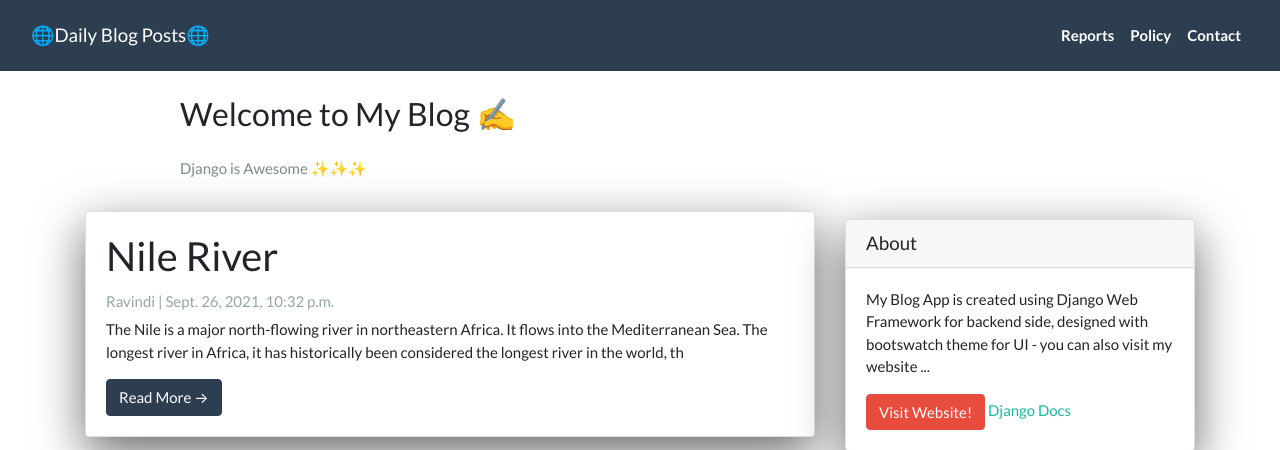
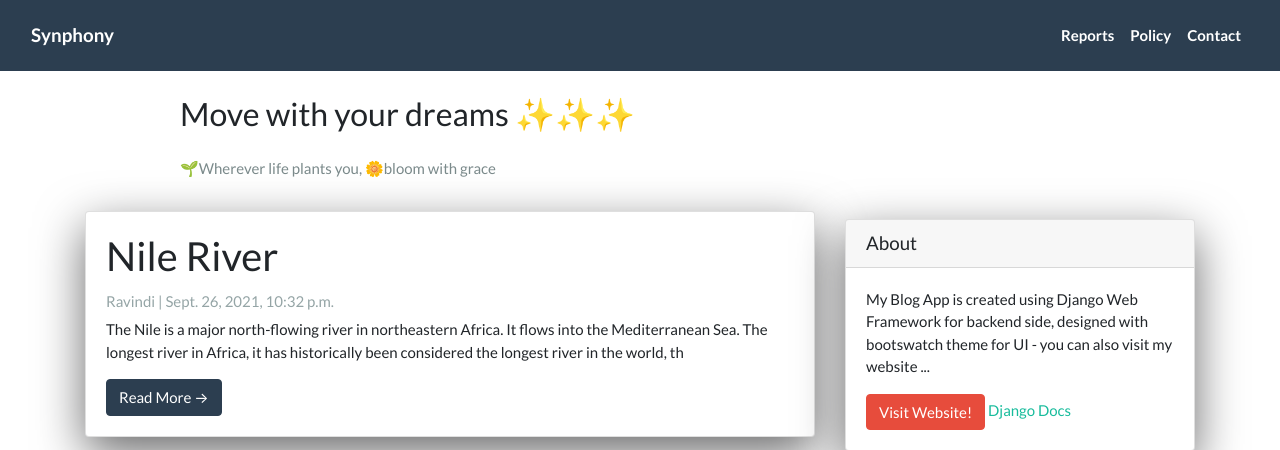
Before and after one commit to NSBM-SPM-2021/github-basics-ravindikumarasinghe, a Django app: page / in a window 1280 px wide. Shown: the top 450 px of the page. Run offline with Django 3.2, Linux system fonts and the light colour scheme; data comes from the database, SQL or seed files in the repository; some libraries are stand-ins or nearby versions.

Commit message:
Add content - Deployment 2.0

```diff
--- a/App/templates/base.html
+++ b/App/templates/base.html
@@ -15,7 +15,7 @@
   <!-- Navigation -->
   <nav class="navbar navbar-expand-lg navbar-dark bg-primary" id="mainNav">
     <div class="container-fluid">
-      <a class="navbar-brand" href="{% url 'home' %}">🌐Daily Blog Posts🌐</a>
+      <a class="navbar-brand font-weight-bold" href="{% url 'home' %}">Synphony</a>
       <div class="collapse navbar-collapse" id="navbarResponsive">
         <ul class="navbar-nav ml-auto">
           <li class="nav-item text-black">
--- a/App/templates/index.html
+++ b/App/templates/index.html
@@ -6,8 +6,8 @@
     <div class="row">
       <div class=" col-md-8 col-md-10 mx-auto">
         <div class="site-heading">
-          <h3 class=" site-heading my-4 mt-3 text-black"> Welcome to My Blog ✍️ </h3>
-          <p class="text-dark">Django is Awesome ✨✨✨ </p>
+          <h3 class=" site-heading my-4 mt-3 text-black"> Move with your dreams ✨✨✨</h3>
+          <p class="text-dark">🌱Wherever life plants you, 🌼bloom with grace</p>
         </div>
       </div>
     </div>
```
